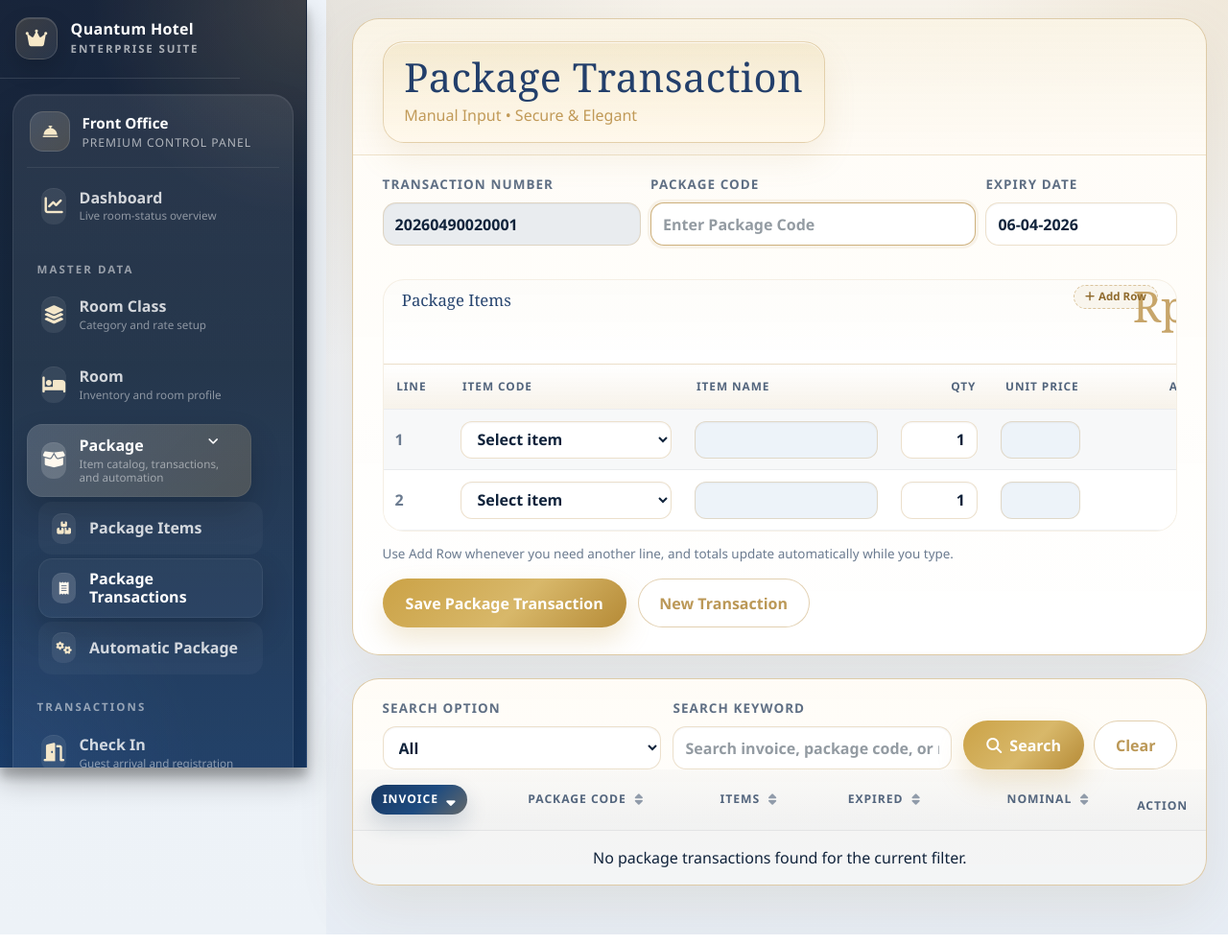
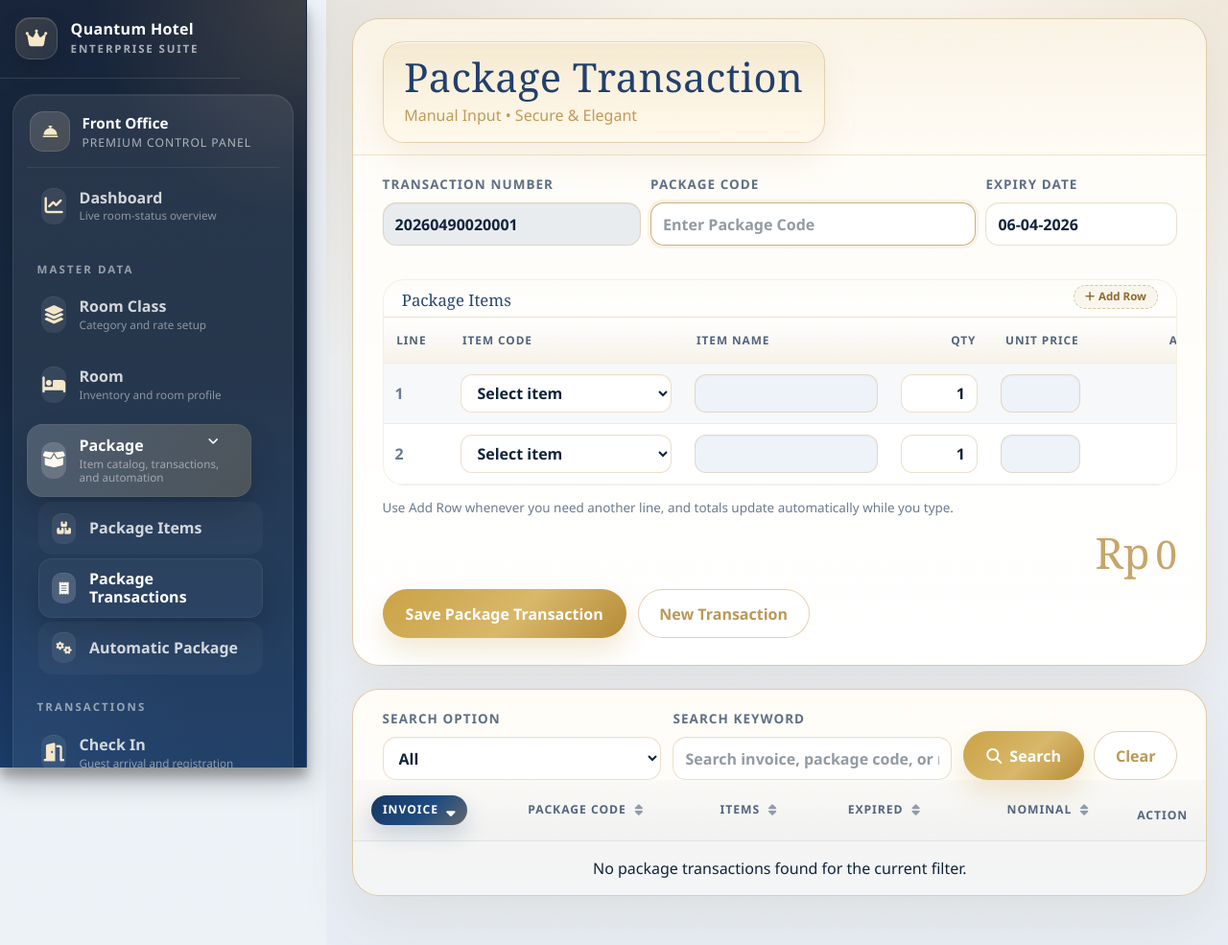
Before and after one commit to casmidi/quantumhotel, a Laravel app: page /menu-package-transaction in a window 1280 px wide. Shown: the whole page at 96% size. Run offline with Laravel 12, Linux system fonts and the light colour scheme; a user stored in the database is signed in; data comes from the database, SQL or seed files in the repository; data that the repository does not hold is empty; some libraries are stand-ins or nearby versions.

Commit message:
style(package): move total amount below grid

```diff
--- a/resources/views/package/transaction.blade.php
+++ b/resources/views/package/transaction.blade.php
@@ -76,10 +76,10 @@
 .package-alert { background:linear-gradient(135deg, rgba(33,150,83,.16), rgba(33,150,83,.08)); color:#1c6b40; }
 .package-error { background:linear-gradient(135deg, rgba(179,52,70,.16), rgba(179,52,70,.08)); color:#8f2435; }
 .package-grid-wrap { position:relative; border:1px solid rgba(199,165,106,.18); border-radius:22px; background:rgba(255,255,255,.82); overflow:hidden; box-shadow:inset 0 1px 0 rgba(255,255,255,.8); }
-.package-grid-toolbar { position:relative; display:flex; align-items:flex-start; justify-content:space-between; gap:1rem; min-height:88px; padding:.7rem 1.2rem .45rem; border-bottom:1px solid rgba(199,165,106,.34); background:linear-gradient(180deg, rgba(199,165,106,.03), rgba(255,255,255,.02)); }
+.package-grid-toolbar { position:relative; display:flex; align-items:flex-start; justify-content:space-between; gap:1rem; min-height:auto; padding:.7rem 1.2rem .45rem; border-bottom:1px solid rgba(199,165,106,.34); background:linear-gradient(180deg, rgba(199,165,106,.03), rgba(255,255,255,.02)); }
 .package-grid-title { margin:0; font-family:Georgia,"Times New Roman",serif; font-size:1.05rem; font-weight:500; color:#284670; }
 .package-grid-note { margin:.28rem 0 0; font-size:.84rem; color:#6b7b90; }
-.package-grid-total { position:absolute; top:.35rem; opacity:1; visibility:visible; text-align:right; pointer-events:none; }
+.package-grid-total { opacity:1; visibility:visible; text-align:right; }
 .package-grid-add-row { position:absolute; top:.32rem; right:1.2rem; margin-top:0; flex-shrink:0; pointer-events:auto; }
 .package-grid-total-value { display:inline-flex; align-items:baseline; justify-content:flex-end; gap:.35rem; width:100%; white-space:nowrap; font-family:Georgia,"Times New Roman",serif; font-size:2.55rem; line-height:1; font-weight:500; color:#c7a56a; letter-spacing:0; margin-top:-.05rem; }
 .package-grid-total-currency { font-size:1.1em; line-height:1; }
@@ -100,6 +100,8 @@
 .package-row-remove { display:inline-flex; align-items:center; justify-content:center; width:38px; height:38px; border-radius:50%; border:1px solid rgba(178,34,34,.12); background:rgba(178,34,34,.08); color:#aa2f2f; text-decoration:none; }
 .package-row-remove:hover { background:#aa2f2f; color:#fff; text-decoration:none; }
 .package-grid-hint { margin-top:.8rem; color:#6b7b90; font-size:.84rem; }
+.package-grid-footer { display:flex; justify-content:flex-end; margin-top:.2rem; }
+.package-grid-footer .package-grid-total { position:static; pointer-events:auto; }
 .package-search-form { display:flex; align-items:flex-end; gap:.75rem; flex-wrap:wrap; }
 .package-search-group { min-width:180px; flex:1 1 180px; }
 .package-search-actions { display:flex; gap:.65rem; flex-wrap:wrap; }
@@ -131,7 +133,7 @@
 .package-page-link:hover { background:rgba(23,55,97,.08); color:#173761; text-decoration:none; }
 .package-page-item.active .package-page-link { background:linear-gradient(135deg,#173761 0%,#1e4b80 55%,#b38a51 150%); color:#fff; border-color:transparent; box-shadow:0 10px 22px rgba(23,55,97,.16); }
 .package-page-item.disabled .package-page-link { opacity:.45; pointer-events:none; }
-@media (max-width:767.98px){ .package-shell-header, .package-grid-toolbar { flex-direction:column; align-items:flex-start; } .package-shell-header { padding:1rem 1.15rem .75rem; } .package-shell-heading-block { width:100%; padding:.95rem 1rem .9rem; } .package-shell-title { font-size:2rem; } .package-shell-body { padding:1rem 1.15rem 1.35rem; } .package-grid-toolbar { min-height:0; padding-bottom:1rem; } .package-grid-total { position:static; width:auto !important; pointer-events:auto; margin-top:.35rem; text-align:left; } .package-grid-add-row { position:static; margin-top:.25rem; } .package-grid-total-value { font-size:2rem; justify-content:flex-start; } .package-actions { align-items:flex-start; } }
+@media (max-width:767.98px){ .package-shell-header, .package-grid-toolbar { flex-direction:column; align-items:flex-start; } .package-shell-header { padding:1rem 1.15rem .75rem; } .package-shell-heading-block { width:100%; padding:.95rem 1rem .9rem; } .package-shell-title { font-size:2rem; } .package-shell-body { padding:1rem 1.15rem 1.35rem; } .package-grid-toolbar { min-height:0; padding-bottom:1rem; } .package-grid-total { width:auto !important; text-align:left; } .package-grid-footer { justify-content:flex-start; } .package-grid-add-row { position:static; margin-top:.25rem; } .package-grid-total-value { font-size:2rem; justify-content:flex-start; } .package-actions { align-items:flex-start; } }
 </style>
 
 <div class="container-fluid package-page">
@@ -158,9 +160,6 @@
                         <div>
                             <h3 class="package-grid-title">Package Items</h3>
                         </div>
-                        <div class="package-grid-total" id="totalNominalPanel">
-                            <strong class="package-grid-total-value"><span class="package-grid-total-currency">Rp</span><span id="TotalNominal">0</span></strong>
-                        </div>
                         <button type="button" class="btn package-btn-add package-grid-add-row" id="addRowButton"><i class="fa-solid fa-plus mr-1"></i>Add Row</button>
                     </div>
                     <div class="package-grid-table-wrap">
@@ -182,6 +181,11 @@
                 </div>
 
                 <p class="package-grid-hint">Use Add Row whenever you need another line, and totals update automatically while you type.</p>
+                <div class="package-grid-footer">
+                    <div class="package-grid-total" id="totalNominalPanel">
+                        <strong class="package-grid-total-value"><span class="package-grid-total-currency">Rp</span><span id="TotalNominal">0</span></strong>
+                    </div>
+                </div>
 
                 <div class="package-actions">
                     <div class="package-actions-main"><button class="btn package-btn-primary" id="saveButton">Save Package Transaction</button><button type="button" class="btn package-btn-secondary" id="newTransactionButton">New Transaction</button></div>
```
Also changed, not shown: 1 other file.
